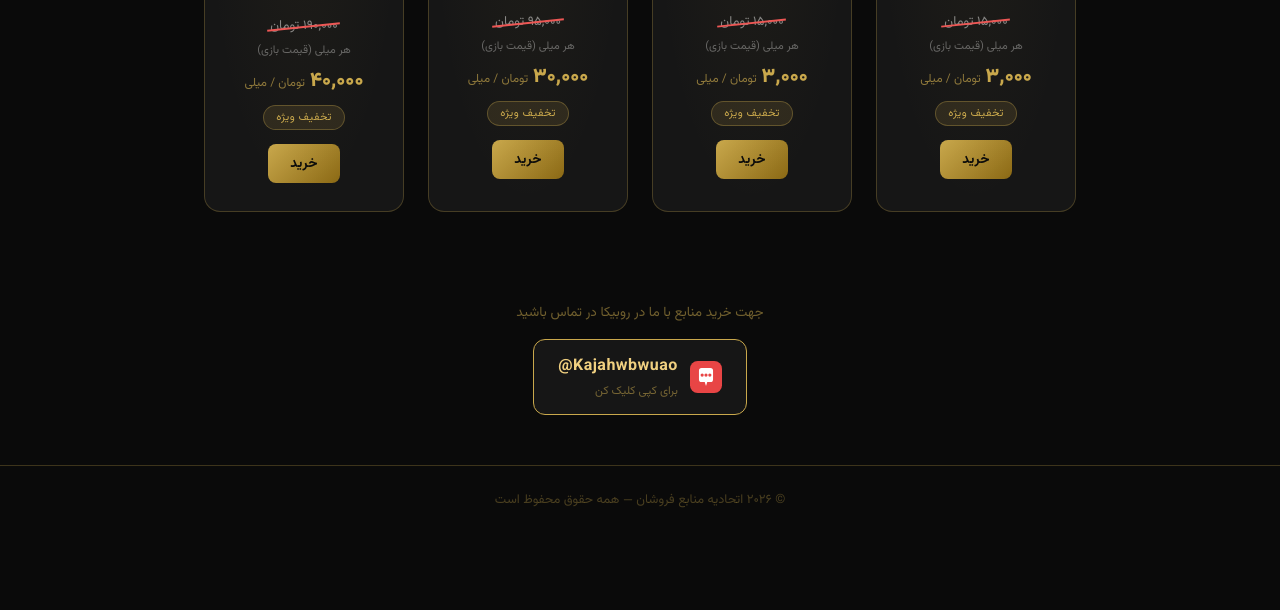
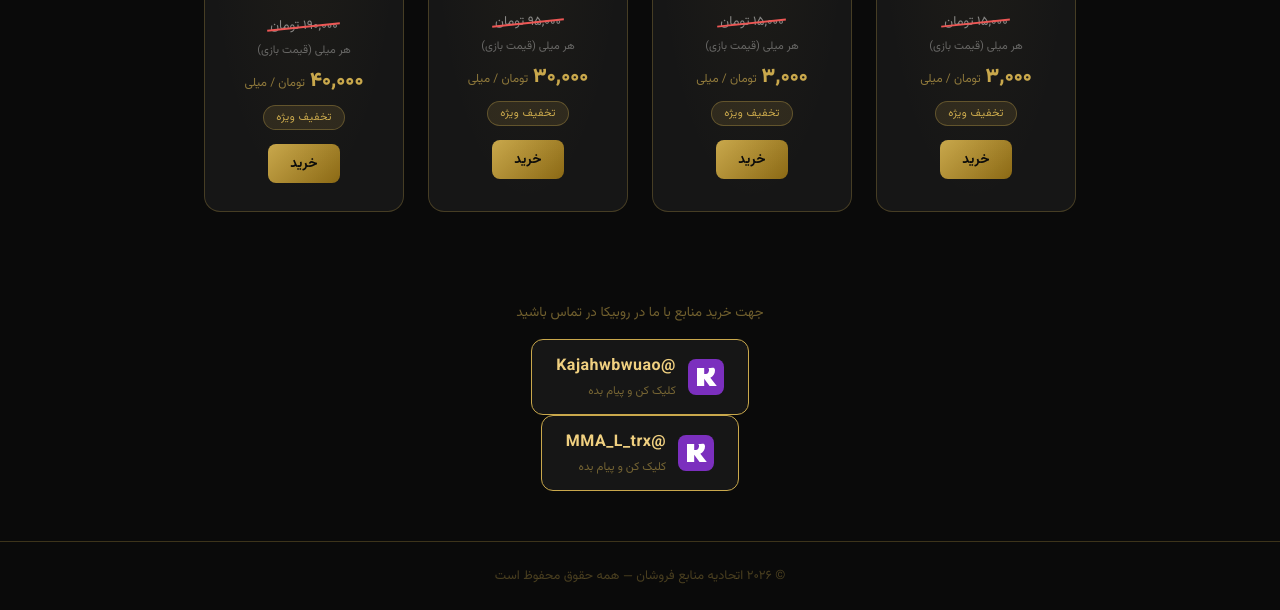
Before and after one commit to feykaval1000-cell/Resource-price, a plain HTML site: page index.html in a window 1280 px wide. Shown: the part 736-1346 px from the top of the page. Before the commit the page ends 1270 px from the top, so only its background shows below. Drawn offline with Linux system fonts and the light colour scheme.

Commit message:
Update index.html

```diff
--- a/index.html
+++ b/index.html
@@ -379,20 +379,33 @@
   <!-- Contact -->
   <div style="text-align:center; padding: 30px 20px 50px; position:relative; z-index:1;">
     <p style="color:#C9A84C88; font-size:0.85rem; margin-bottom:16px;">جهت خرید منابع با ما در روبیکا در تماس باشید</p>
-    <div onclick="navigator.clipboard.writeText('Kajahwbwuao@'); this.querySelector('.copy-label').innerText='کپی شد ✓'" style="display:inline-flex; align-items:center; gap:12px; background:#161616; border:1px solid #C9A84C; border-radius:12px; padding:14px 24px; cursor:pointer; transition:box-shadow 0.2s;" onmouseover="this.style.boxShadow='0 0 18px #C9A84C33'" onmouseout="this.style.boxShadow='none'">
-      <!-- Rubika icon SVG -->
-      <svg width="32" height="32" viewBox="0 0 100 100" fill="none" xmlns="http://www.w3.org/2000/svg">
-        <rect width="100" height="100" rx="24" fill="#E84545"/>
-        <path d="M28 30 Q28 22 36 22 L64 22 Q72 22 72 30 L72 58 Q72 66 64 66 L54 66 L50 78 L46 66 L36 66 Q28 66 28 58 Z" fill="white"/>
-        <circle cx="38" cy="44" r="5" fill="#E84545"/>
-        <circle cx="50" cy="44" r="5" fill="#E84545"/>
-        <circle cx="62" cy="44" r="5" fill="#E84545"/>
+    <a href="https://rubika.ir/Kajahwbwuao" target="_blank" style="text-decoration:none;">
+    <div style="display:inline-flex; align-items:center; gap:12px; background:#161616; border:1px solid #C9A84C; border-radius:12px; padding:14px 24px; cursor:pointer; transition:box-shadow 0.2s;" onmouseover="this.style.boxShadow='0 0 18px #C9A84C33'" onmouseout="this.style.boxShadow='none'">
+      <svg width="36" height="36" viewBox="0 0 100 100" fill="none" xmlns="http://www.w3.org/2000/svg">
+        <rect width="100" height="100" rx="22" fill="#7B2FBE"/>
+        <path d="M25 25 L25 75 L45 75 L45 55 L60 75 L80 75 L62 52 C70 48 75 41 75 32 C75 20 66 25 55 25 Z M45 25 L55 25 C62 25 58 42 50 42 L45 42 Z" fill="white"/>
       </svg>
       <div style="text-align:right;">
-        <div style="color:#F0D080; font-size:1rem; font-weight:700; letter-spacing:0.03em;">Kajahwbwuao@</div>
-        <div class="copy-label" style="color:#C9A84C88; font-size:0.72rem; margin-top:3px;">برای کپی کلیک کن</div>
+        <div style="color:#F0D080; font-size:1rem; font-weight:700; letter-spacing:0.03em;">@Kajahwbwuao</div>
+        <div style="color:#C9A84C88; font-size:0.72rem; margin-top:3px;">کلیک کن و پیام بده</div>
       </div>
     </div>
+    </a>
+
+    <br style="margin: 10px 0;" />
+
+    <a href="https://rubika.ir/MMA_L_trx" target="_blank" style="text-decoration:none;">
+    <div style="display:inline-flex; align-items:center; gap:12px; background:#161616; border:1px solid #C9A84C; border-radius:12px; padding:14px 24px; cursor:pointer; transition:box-shadow 0.2s;" onmouseover="this.style.boxShadow='0 0 18px #C9A84C33'" onmouseout="this.style.boxShadow='none'">
+      <svg width="36" height="36" viewBox="0 0 100 100" fill="none" xmlns="http://www.w3.org/2000/svg">
+        <rect width="100" height="100" rx="22" fill="#7B2FBE"/>
+        <path d="M25 25 L25 75 L45 75 L45 55 L60 75 L80 75 L62 52 C70 48 75 41 75 32 C75 20 66 25 55 25 Z M45 25 L55 25 C62 25 58 42 50 42 L45 42 Z" fill="white"/>
+      </svg>
+      <div style="text-align:right;">
+        <div style="color:#F0D080; font-size:1rem; font-weight:700; letter-spacing:0.03em;">@MMA_L_trx</div>
+        <div style="color:#C9A84C88; font-size:0.72rem; margin-top:3px;">کلیک کن و پیام بده</div>
+      </div>
+    </div>
+    </a>
   </div>
 
   <footer>
@@ -400,4 +413,4 @@
   </footer>
 
 </body>
-</html>
+          </html>
```
